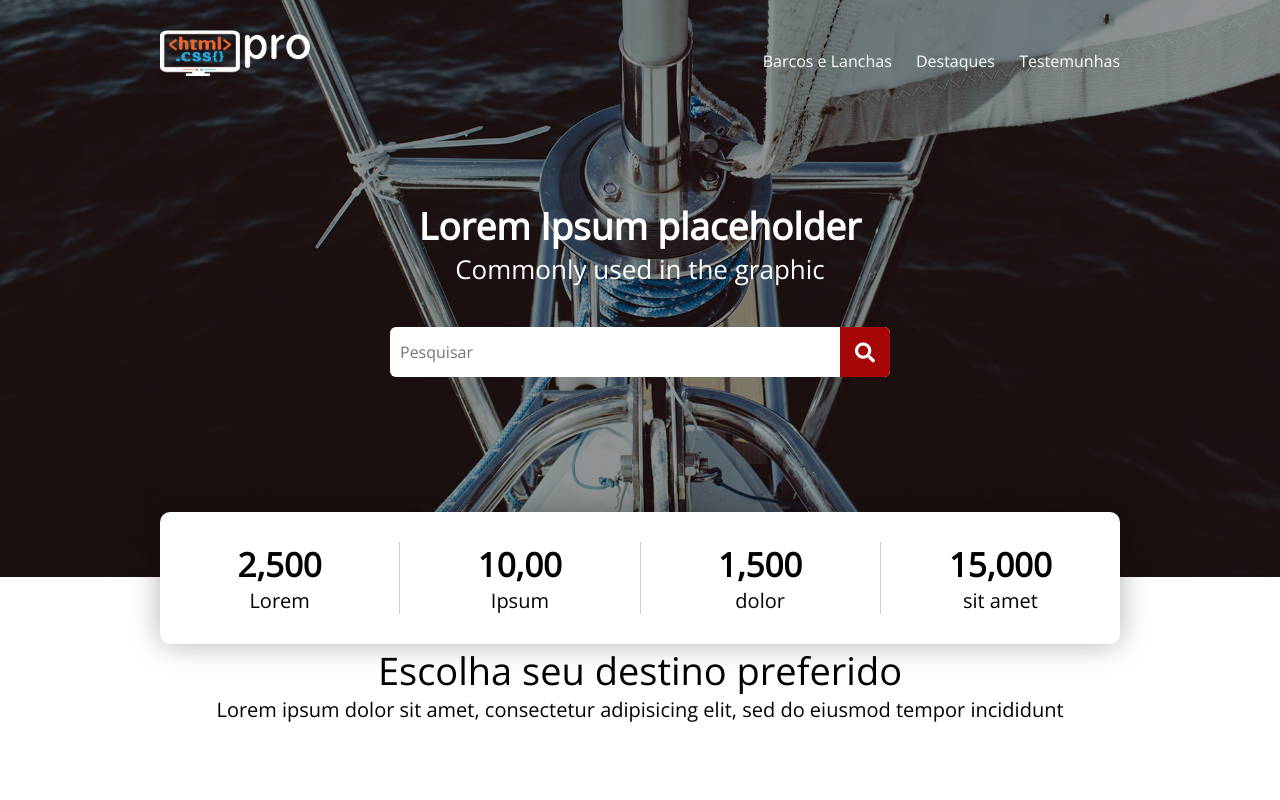
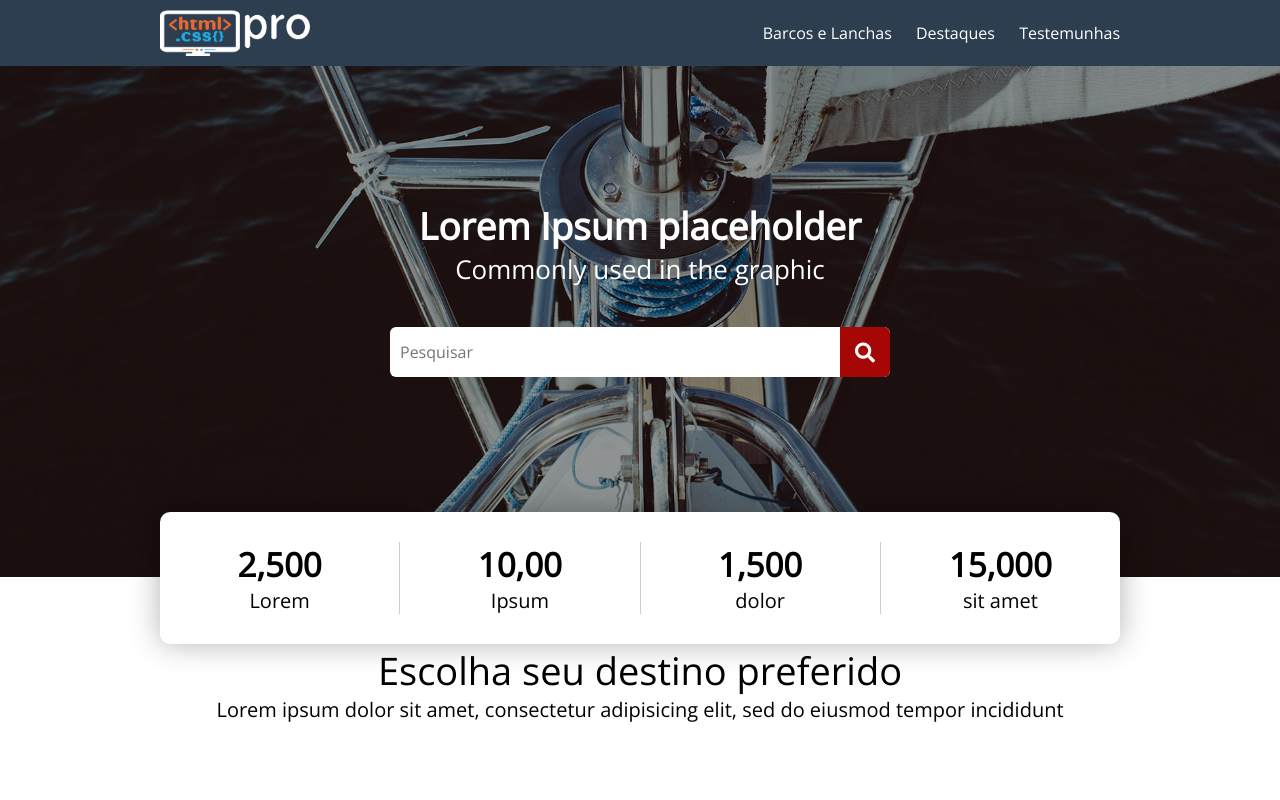
Before and after one commit to Abelcoder754/learningweb, a plain HTML site: page Developer1/index.html in a window 1280 px wide. Shown: the top 800 px of the page. Drawn offline with nearby package versions, Linux system fonts and the light colour scheme.

Commit message:
Barra de menu de site no html

```diff
--- a/Developer1/css/style.css
+++ b/Developer1/css/style.css
@@ -202,6 +202,12 @@ img {
     max-width: 150px;
 }
 
+/*header fixed */
+.header.fixed {
+    background: #2c3e50;
+    padding: 10px 0 5px 0;
+}
+
 .header a:hover {
     color: #f9014d;
 }
@@ -351,7 +357,7 @@ img {
 
     .header .nav {
         float: right;
-        margin-top: 20px;
+        margin-top: 12px;
     }
 
     .header .nav ul li {
--- a/Developer1/index.html
+++ b/Developer1/index.html
@@ -13,7 +13,7 @@
 
   <body>
     <!-- start HEADER -->
-    <header class="header">
+    <header class="header fixed">
       <div class="content">
         <div class="logo fl-left">
           <a href="#">
```
